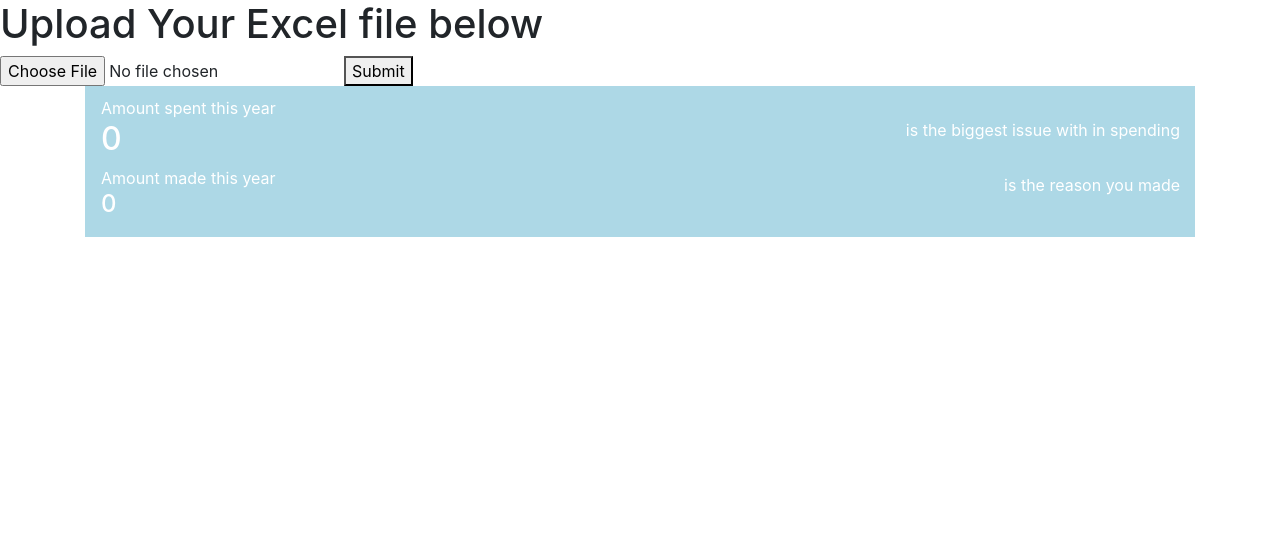
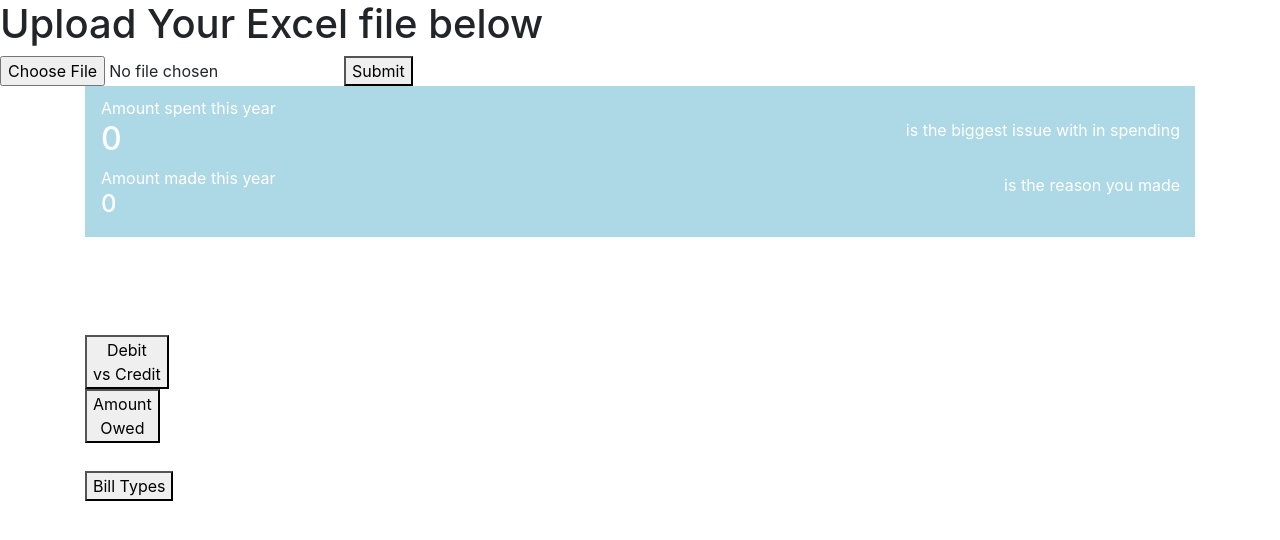
Before and after one commit to LesGibbs307/ExcelParser, a React (Create React App) app in the folder ParsingExcelData/ClientApp/: page / in a window 1280 px wide. Shown: the top 540 px of the page. Built offline with nearby package versions, Linux system fonts and the light colour scheme; the HTML template or start-up script is replaced by a standard one.

Commit message:
Add button selection functionality

```diff
--- a/ParsingExcelData/ClientApp/src/components/Home.js
+++ b/ParsingExcelData/ClientApp/src/components/Home.js
@@ -46,7 +46,7 @@ export class Home extends Component {
 
     throwError = () => {
         //this.
-        console.log("test");
+        alert("File did not upload successfully, try again");
     }
 
     isFormValid = (e) => {
--- a/ParsingExcelData/ClientApp/src/components/Result/ResultChildren/ResultBody.js
+++ b/ParsingExcelData/ClientApp/src/components/Result/ResultChildren/ResultBody.js
@@ -4,9 +4,13 @@ export class ResultBody extends Component {
     constructor(props) {
         super(props);
         this.months = [];
+        this.methodname = null;
         this.getAllMonths = this.getAllMonths.bind(this);
         this.checkValueExist = this.checkValueExist.bind(this);
-
+        this.setChartParameters = this.setChartParameters.bind(this);
+        this.getAmountOwed = this.getAmountOwed.bind(this);
+        this.getBillTypes = this.getBillTypes.bind(this);
+        this.checkElementsHasClassName = this.checkElementsHasClassName.bind(this);
     }
 
     checkValueExist = (value, collection) => {
@@ -17,6 +21,41 @@ export class ResultBody extends Component {
             }
         }
         return doesExist;
+    }
+
+    getAmountOwed = (e) => {
+        debugger;
+        console.log(e);
+    }
+
+    getBillTypes = (e) => {
+        debugger;
+        console.log(e);
+    }
+
+    checkElementsHasClassName = (parentNode, stringValue) => {
+        for (let i = 0; parentNode.childNodes.length > i; i++) {
+            if (parentNode.childNodes[i].className == stringValue) {
+                parentNode.childNodes[i].classList.remove(stringValue);
+                return;
+            }
+        }
+    }
+
+    setChartParameters = (e) => {
+        debugger;
+        let thisBtn = e.target;
+        let getAttr = thisBtn.getAttribute("methodname");
+        let parent = thisBtn.closest(".parent");
+        let selected = document.getElementsByClassName("selected");
+
+        if (getAttr != null) { this.methodname = getAttr; }
+        if (!parent.classList.contains("parent")) { return; }
+        if (parent.hasChildNodes()) { this.checkElementsHasClassName(parent, "selected"); }
+        thisBtn.className += "selected";
+        if (selected.length > 1) {
+            // if do call method name
+        }
     }
 
     getAllMonths = (collection, arr) => {
@@ -43,18 +82,29 @@ export class ResultBody extends Component {
     render() {
         const months = this.months;
         return (
-            <section className="ResultBody col-12">
+            <section className="ResultBody col-12 remove-padding">
                 <div className="row">
                     <div className="col-centered col-8 months-list">
                         <div className="col-12">
-                            <div class="row col-centered">
-                                {months.map((item, i) => <div className="col-3"><button key={i}>{item}</button></div>)}
+                            <div className="row col-centered parent">
+                                {months.map((item) => <div className="col-3 btn-container"><button onClick={this.setChartParameters} key={item}>{item}</button></div>)}
                             </div>
                         </div>
                     </div>
                 </div>
-                <div className="data-section col-12">
-                    <div className="col-1 tab-btn">
+                <div className="data-section col-12 remove-padding">
+                    <div className="col-1 tab-btn remove-padding">
+                        <div className="col-12 parent">
+                            <div className="row btn-container">
+                                <button methodname="" onClick={this.setChartParameters}>Debit <br /> vs Credit</button>
+                            </div>
+                            <div className="row tab-btn-container">
+                                <button methodname="getAmountOwed" onClick={this.setChartParameters}>Amount <br/> Owed</button>
+                            </div>
+                            <div className="row tab-btn-container">
+                                <button methodname="getBillTypes" onClick={this.setChartParameters}>Bill Types</button>
+                            </div>
+                        </div>
                     </div>
                     <div className="col-11 bar-visual">
                     </div>
@@ -62,7 +112,6 @@ export class ResultBody extends Component {
             </section>
         );
     }
-
 }
 
 export default ResultBody
--- a/ParsingExcelData/ClientApp/src/custom.css
+++ b/ParsingExcelData/ClientApp/src/custom.css
@@ -58,3 +58,18 @@ p {
     margin-top: 20px;
     text-align: center;
 }
+.tab-btn-container {
+    margin-bottom: 45%;
+}
+
+.tab-btn {
+    margin-top: 7%;
+}
+
+.months-list .selected {
+    background: darkgray;
+}
+
+.tab-btn .selected {
+    background: lightblue;
+}
```
